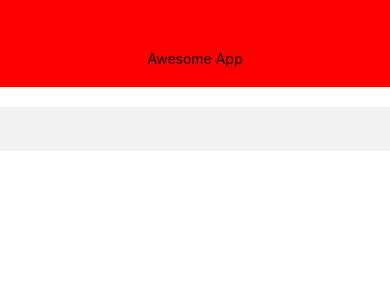
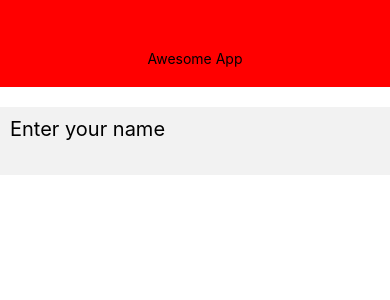
Before and after one commit to ferlobo1985/UDMY-RN-Basics, a React Native app: screen / in a window 390 px wide. Shown: the top 300 px of the page. Built offline with nearby package versions, Linux system fonts and the light colour scheme.

Commit message:
07-Text Input props
07-Text Input props

```diff
--- a/components/input.js
+++ b/components/input.js
@@ -14,6 +14,11 @@ export default function InputComp(){
                 value={myInput}
                 style={styles.input}
                 onChangeText={(e)=>onChangeInput(e)}
+                multiline={true}
+                maxLength={5}
+                // editable={false}
+                placeholder="Enter your name"
+                keyboardType="number-pad"
             />
         </View>
     )
```
